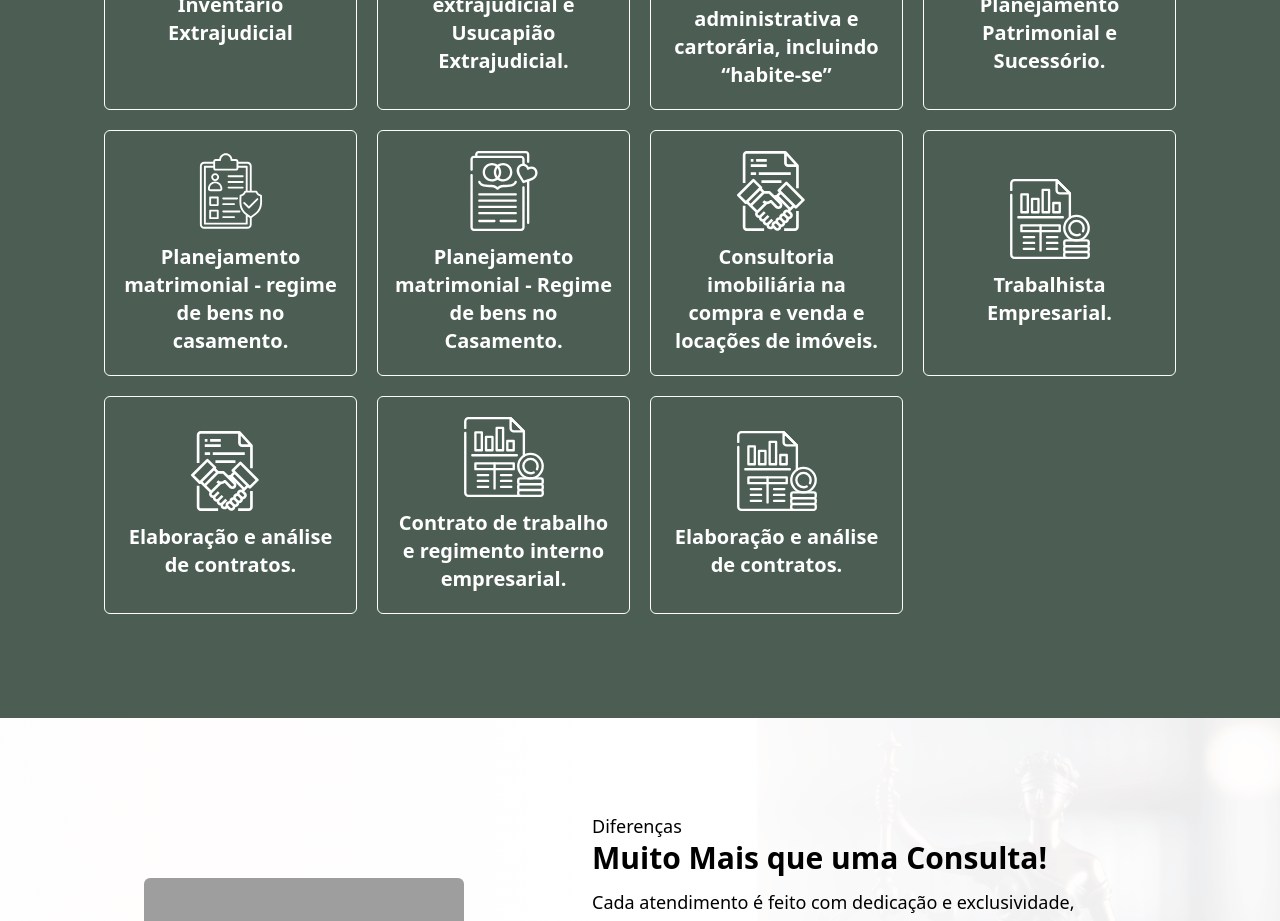
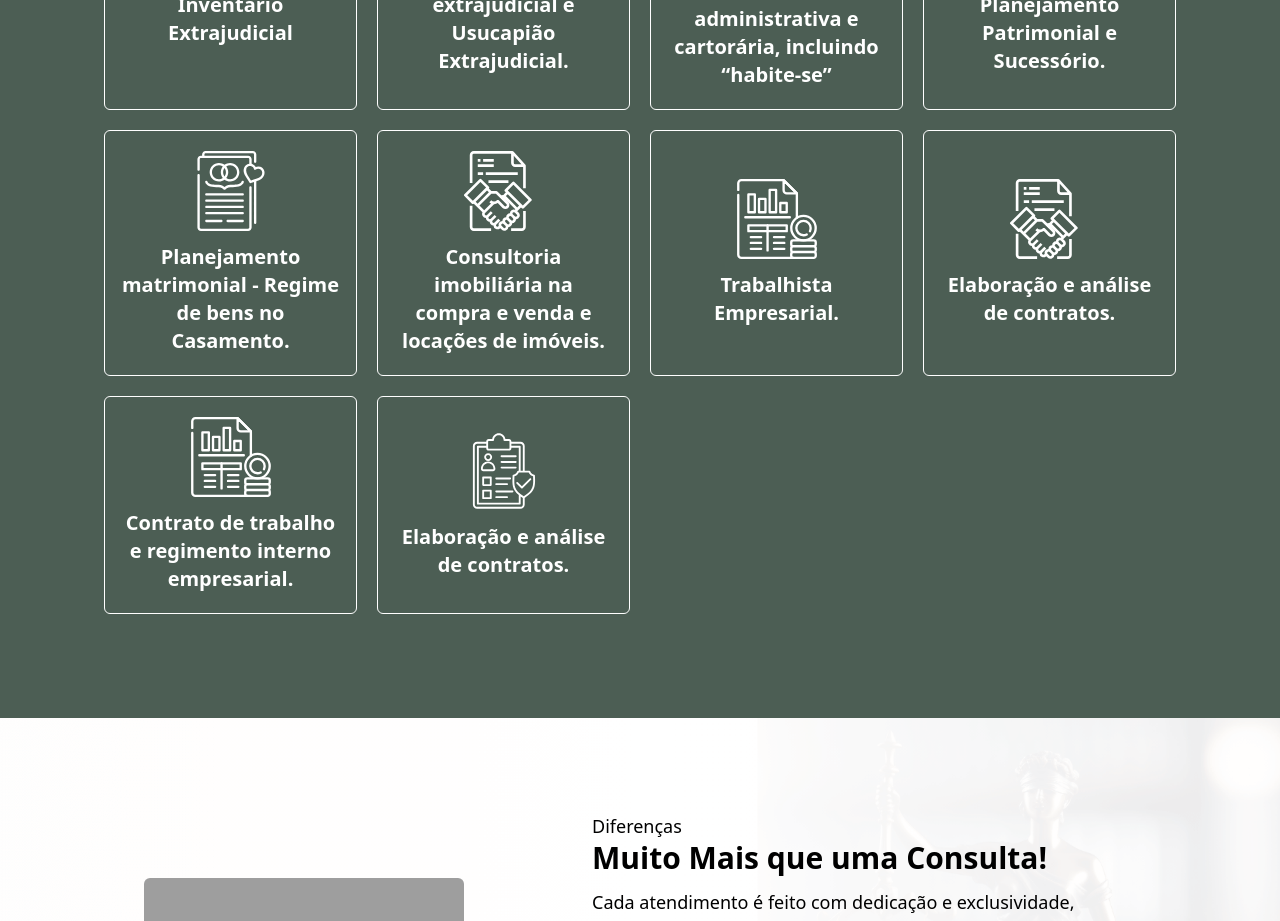
Before and after one commit to WesleiPossidonio/Projetct-dra-emelly, a React (Vite) app: page / in a window 1280 px wide. Shown: the part 1940-2861 px from the top of the page. Built offline with nearby package versions, Linux system fonts and the light colour scheme; grey boxes are pictures that could not be loaded.

Commit message:
update pagess

```diff
--- a/src/Components/MyServices/index.tsx
+++ b/src/Components/MyServices/index.tsx
@@ -101,16 +101,6 @@ export const MyServices = () => {
           <div className="group border border-white rounded-md px-4 py-5 flex flex-col items-center
             justify-center gap-3 hover:bg-white cursor-pointer hover:-translate-y-2 transition
             ease-in-out duration-200" data-aos="zoom-in" data-aos-duration="1000">
-            <img className=' w-20 group-hover:hidden' src={SucessaoOne} alt="" />
-            <img className='hidden  w-20 group-hover:block' src={SucessaoTwo} alt="" />
-            <h2 className="text-white group-hover:text-greenTheme text-lg md:text-xl font-bold text-center">
-              Planejamento matrimonial - regime de bens no casamento.
-            </h2>
-          </div>
-
-          <div className="group border border-white rounded-md px-4 py-5 flex flex-col items-center
-            justify-center gap-3 hover:bg-white cursor-pointer hover:-translate-y-2 transition
-            ease-in-out duration-200" data-aos="zoom-in" data-aos-duration="1000">
             <img className=' w-20 group-hover:hidden' src={CasamentoOne} alt="" />
             <img className='hidden  w-20 group-hover:block' src={CasamentoTwo} alt="" />
             <h2 className="text-white group-hover:text-greenTheme text-lg md:text-xl font-bold text-center">
@@ -163,8 +153,8 @@ export const MyServices = () => {
           <div className="group border border-white rounded-md px-4 py-5 flex flex-col items-center
             justify-center gap-3 hover:bg-white cursor-pointer hover:-translate-y-2
             transition ease-in-out duration-200" data-aos="zoom-in" data-aos-duration="1000">
-            <img className=' w-20 group-hover:hidden' src={PatrimonialOne} alt="" />
-            <img className='hidden  w-20 group-hover:block' src={PatrimonialTwo} alt="" />
+            <img className=' w-20 group-hover:hidden' src={SucessaoOne} alt="" />
+            <img className='hidden  w-20 group-hover:block' src={SucessaoTwo} alt="" />
             <h2 className="text-white group-hover:text-greenTheme text-center text-lg md:text-xl font-bold">
               Elaboração e análise de contratos.
             </h2>
```
